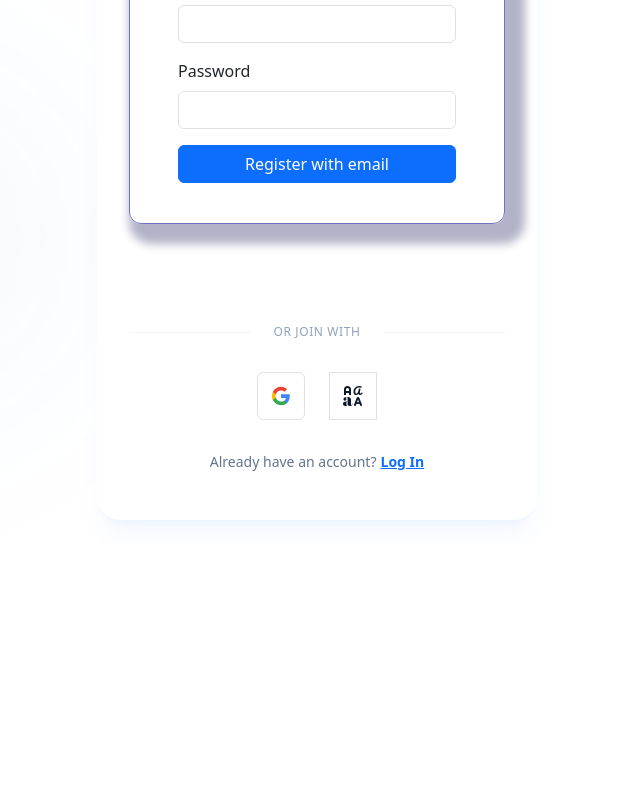
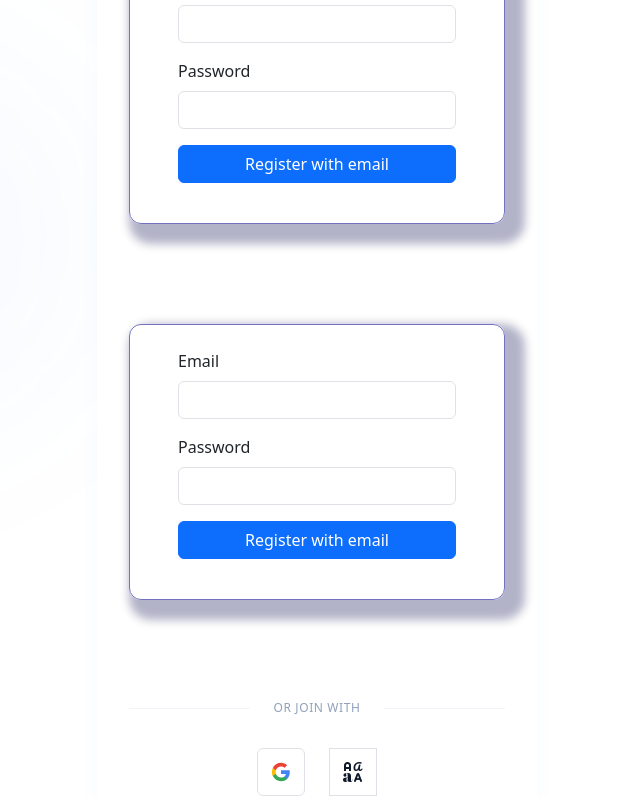
Before and after one commit to hoangnm-ndm/MindX-CI110, a React (Vite) app: page / in a window 1280 px wide. Shown: the part 482-1279 px from the top of the page, without its empty margins (323-963 px from the left). Before the commit the page ends 1026 px from the top, so only its background shows below. Built offline with nearby package versions, Linux system fonts and the light colour scheme.

Commit message:
Day 6: React-Hook-Form

```diff
--- a/db.json
+++ b/db.json
@@ -11,6 +11,12 @@
       "password": "$2a$10$aGLE2.cXf0L8RfNOjb5oeeT/4SNaOXigzjONBZzaDv48a78l2uXhK",
       "fullname": "hoang nguyen",
       "id": 2
+    },
+    {
+      "email": "hoang11@gmail.com",
+      "password": "$2a$10$fFQYl6jnhQDihh/OwhK6VuRr.XejY6M4P/u/MmtEq1NmBmBhdfx3q",
+      "fullname": "hoang nguyen",
+      "id": 3
     }
   ]
 }
--- a/package.json
+++ b/package.json
@@ -13,12 +13,14 @@
     "@dnd-kit/react": "^0.3.2",
     "@tailwindcss/vite": "^4.2.1",
     "antd": "^6.3.0",
+    "axios": "^1.13.6",
     "concurrently": "^9.2.1",
     "json-server": "^0.17.4",
     "json-server-auth": "^2.1.0",
     "path": "^0.12.7",
     "react": "^18.2.0",
     "react-dom": "^18.2.0",
+    "react-hook-form": "^7.71.2",
     "tailwindcss": "^4.2.1"
   },
   "devDependencies": {
--- /dev/null
+++ b/src/api/index.js
@@ -0,0 +1,10 @@
+import axios from "axios";
+
+const api = axios.create({
+  baseURL: "http://localhost:3000",
+  headers: {
+    "Content-Type": "application/json",
+  },
+});
+
+export default api;
--- a/src/components/auth/LoginForm.jsx
+++ b/src/components/auth/LoginForm.jsx
@@ -0,0 +1,49 @@
+import React from "react";
+import api from "../../api";
+import { useForm } from "react-hook-form";
+
+// * http://localhost:3000/login
+
+const LoginForm = () => {
+  const {
+    register,
+    formState: { errors },
+    handleSubmit,
+  } = useForm({});
+
+  const onSubmit = async (body) => {
+    try {
+      const { data } = await api.post("/login", body);
+      console.log(data);
+      localStorage.setItem("user", JSON.stringify(data.user));
+      localStorage.setItem("accessToken", data.accessToken);
+    } catch (error) {
+      console.log(error);
+    }
+  };
+  return (
+    <form onSubmit={handleSubmit(onSubmit)}>
+      <div className="mb-3">
+        <label htmlFor="" className="form-label">
+          Email
+        </label>
+        <input type="email" className="form-control" {...register("email")} />
+      </div>
+      <div className="mb-3">
+        <label htmlFor="" className="form-label">
+          Password
+        </label>
+        <input
+          type="password"
+          className="form-control"
+          {...register("password")}
+        />
+      </div>
+      <div className="mb-3">
+        <button className="btn btn-primary w-100">Register with email</button>
+      </div>
+    </form>
+  );
+};
+
+export default LoginForm;
--- a/src/pages/RegisterPage.jsx
+++ b/src/pages/RegisterPage.jsx
@@ -4,6 +4,7 @@ import AuthHeader from "@/components/auth/AuthHeader";
 import AuthForm from "@/components/auth/AuthForm";
 import SocialLogin from "@/components/auth/SocialLogin";
 import RegisterForm from "../components/auth/RegisterForm";
+import LoginForm from "../components/auth/LoginForm";
 
 export default function RegisterPage() {
   return (
@@ -12,6 +13,7 @@ export default function RegisterPage() {
         <AuthHeader />
         {/* <AuthForm /> */}
         <RegisterForm />
+        <LoginForm />
         <SocialLogin />
       </AuthCard>
     </AuthLayout>
```
Also changed, not shown: 2 other files (tests, documents, lock files or other folders).
